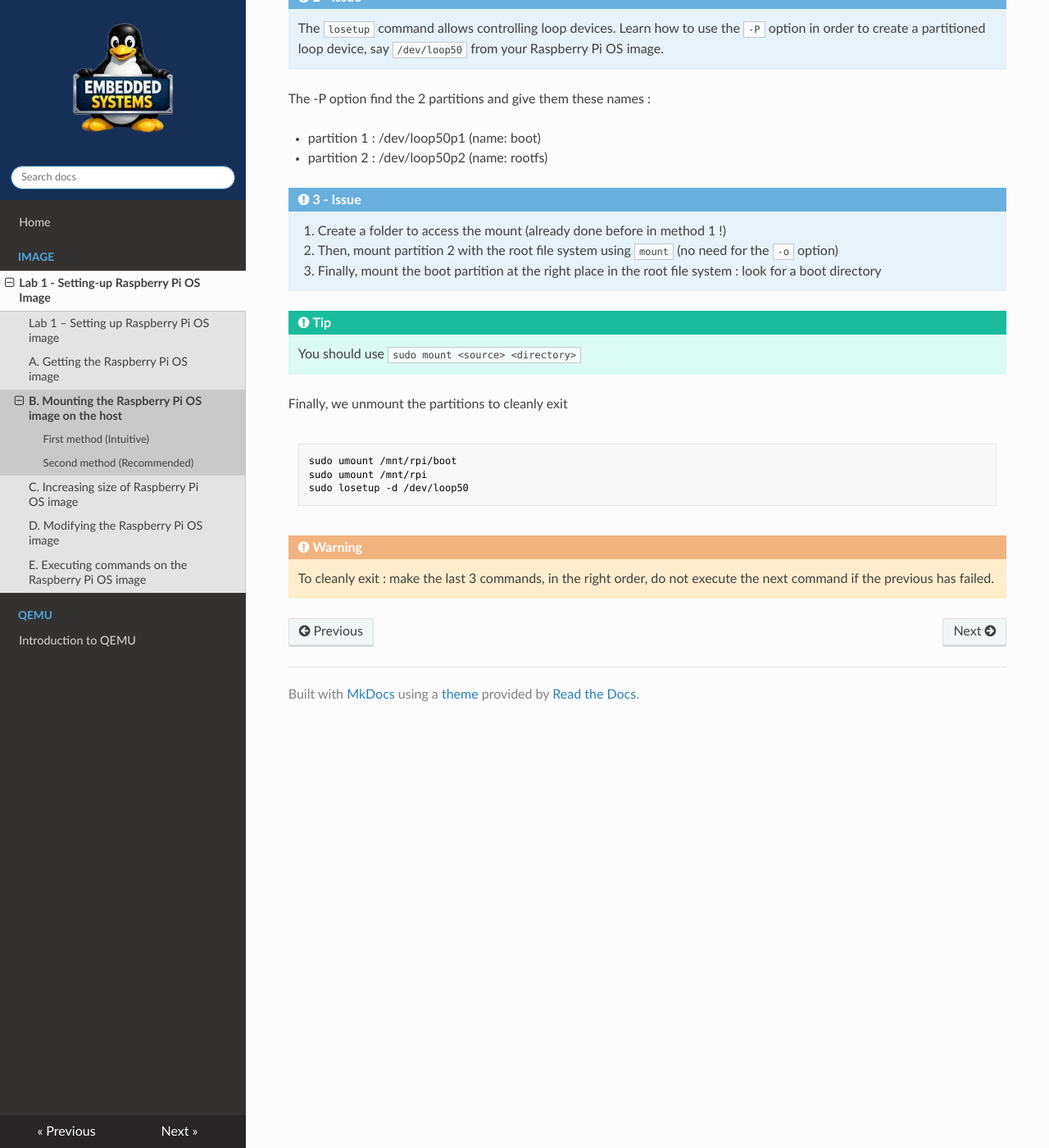
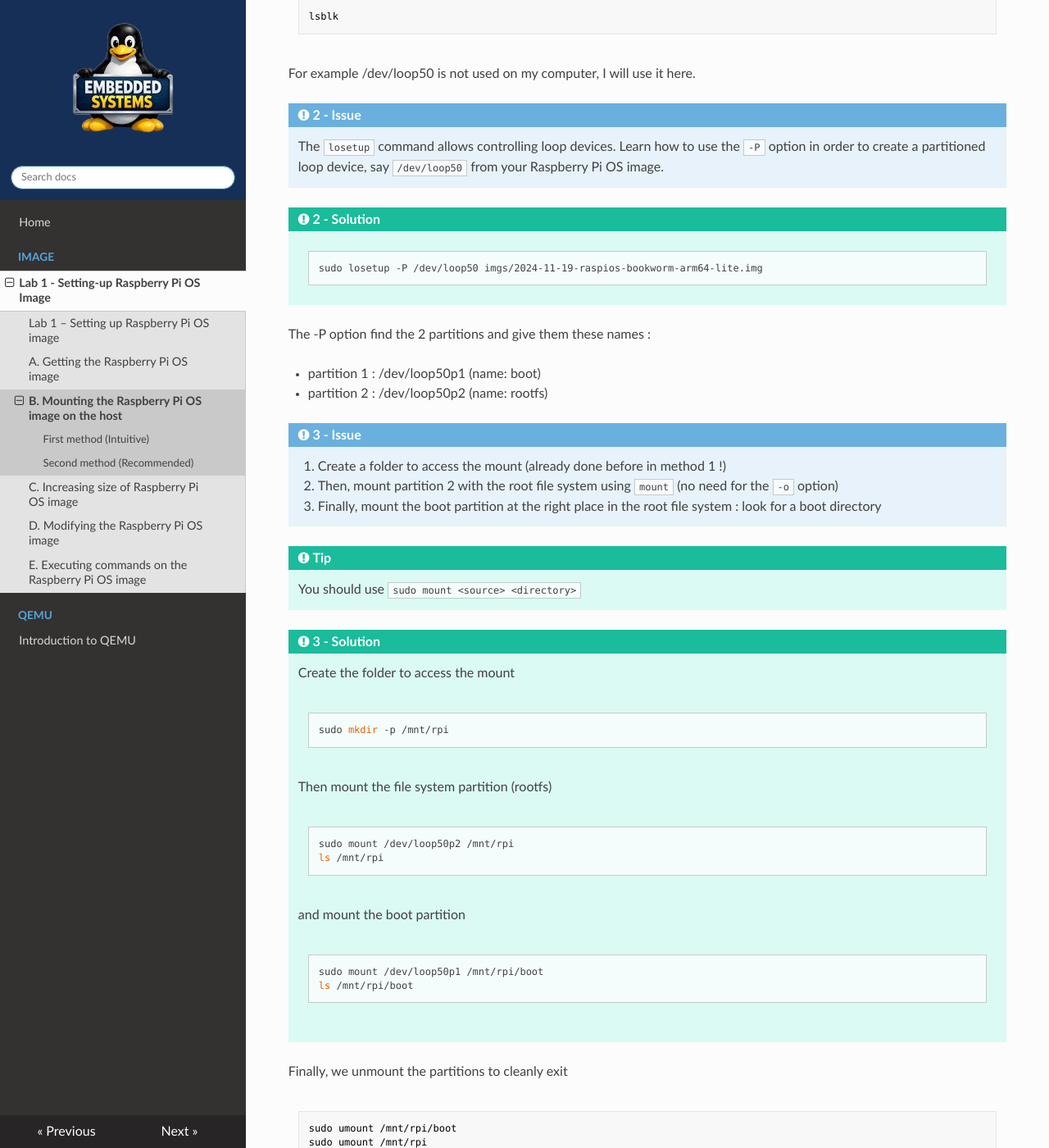
Before and after one commit to tlefloch/emb-sys, an MkDocs documentation site: the page built from docs/image/tp1/mounting.md, in a window 1280 px wide and 1400 px high, scrolled down 3351 px. Shown: the whole window at 82% size. Built offline with MkDocs 1.6.1, drawn with Linux system fonts in a browser that asks for light colours; nearby versions of some CDN libraries; some of the changed text lies outside the part shown.

Commit message:
show solutions

````diff
--- a/docs/image/tp1/mounting.md
+++ b/docs/image/tp1/mounting.md
@@ -29,11 +29,11 @@ to the file system of raspios bookworm.
 !!! Tip
     Use `fdisk -h` to learn more about the existing options
 
-<!-- !!! Tip "1 - Solution"
+!!! Tip "1 - Solution"
 
     ```bash
     sudo fdisk -l imgs/2024-11-19-raspios-bookworm-arm64-lite.img
-    ``` -->
+    ```
 
 
 You must get something like:
@@ -133,11 +133,11 @@ For example /dev/loop50 is not used on my computer, I will use it here.
 !!! Note "2 - Issue"
     The `losetup` command allows controlling loop devices. Learn how to use the `-P` option in order to create a partitioned loop device, say `/dev/loop50` from your Raspberry Pi OS image.
 
-<!-- !!! Tip "2 - Solution"
+!!! Tip "2 - Solution"
 
     ```bash
     sudo losetup -P /dev/loop50 imgs/2024-11-19-raspios-bookworm-arm64-lite.img
-    ``` -->
+    ```
 
 The -P option find the 2 partitions and give them these names :
 
@@ -154,7 +154,7 @@ The -P option find the 2 partitions and give them these names :
     You should use ```sudo mount <source> <directory>```
 
 
-<!-- !!! Tip "3 - Solution"
+!!! Tip "3 - Solution"
 
     Create the folder to access the mount
     ```bash
@@ -171,7 +171,7 @@ The -P option find the 2 partitions and give them these names :
     ```bash
     sudo mount /dev/loop50p1 /mnt/rpi/boot
     ls /mnt/rpi/boot
-    ``` -->
+    ```
 
 Finally, we unmount the partitions to cleanly exit
 ```bash
````
Also changed, not shown: docs/image/tp1/executing.md (+2 -0 lines).
